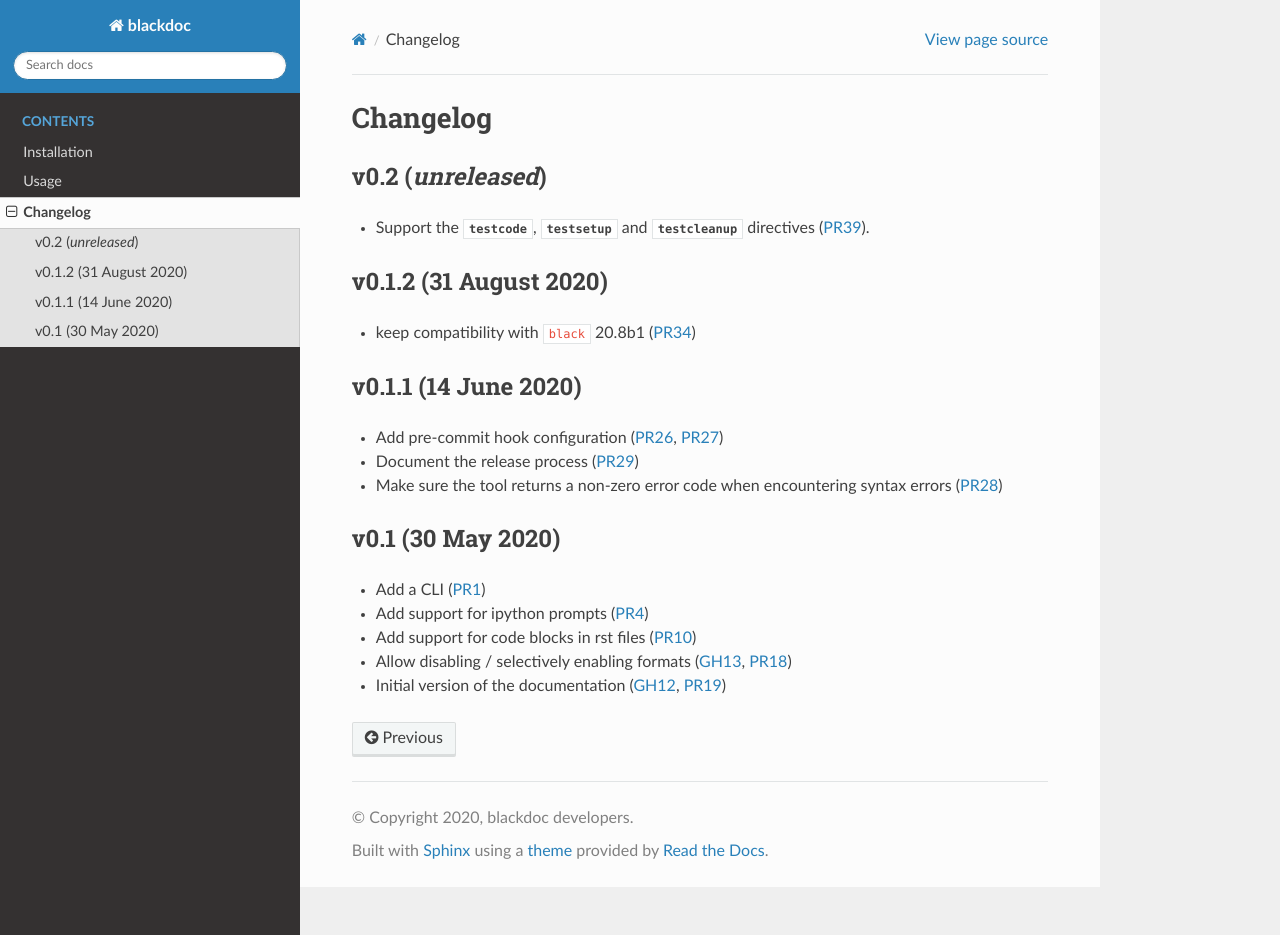
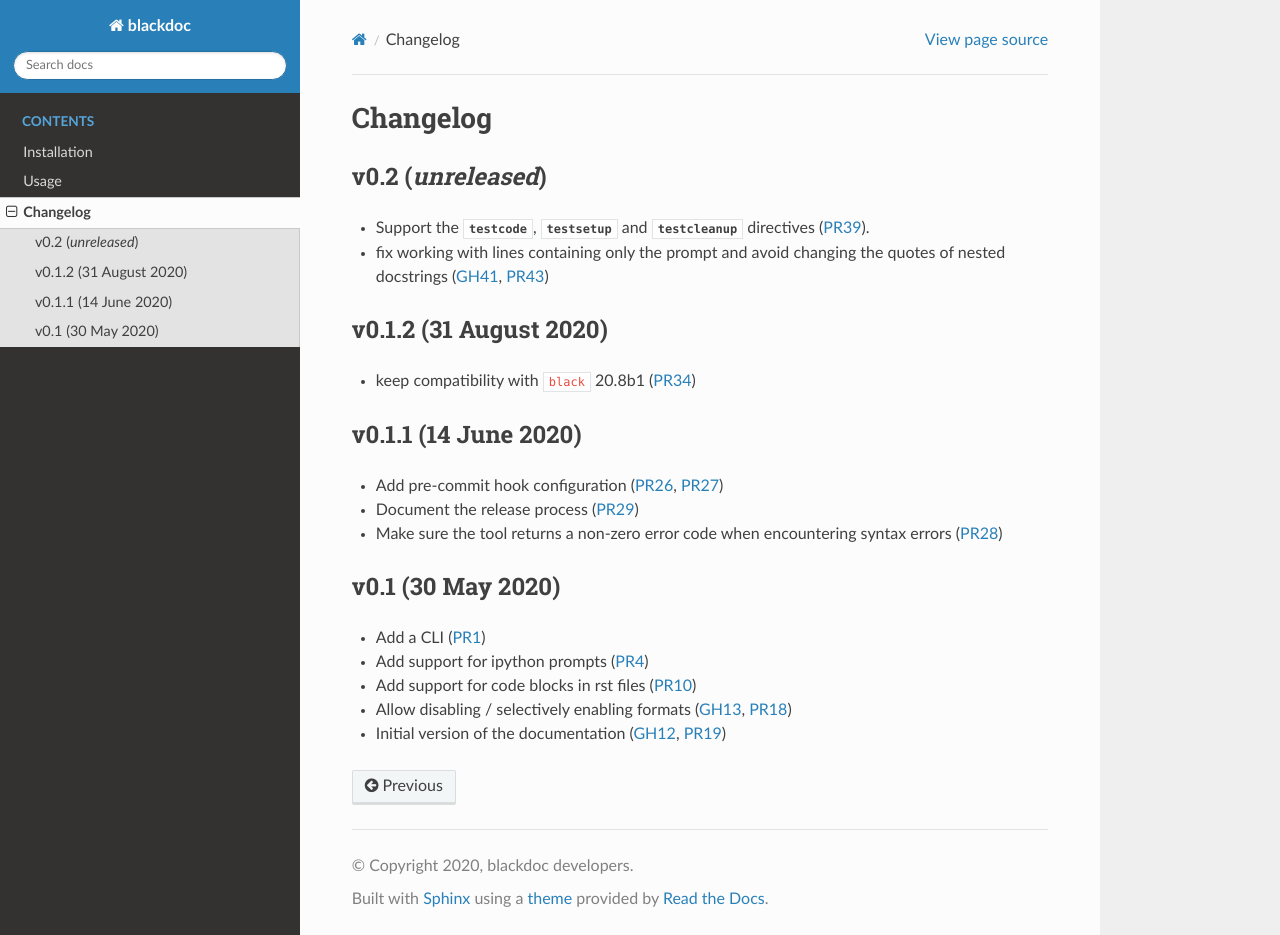
Before and after one commit to keewis/blackdoc, a Sphinx documentation site: the page built from doc/changelog.rst, in a window 1280 px wide and 935 px high. Built offline with Sphinx 7.4.7 and the Read the Docs theme 2.0.0, drawn with Linux system fonts in a browser that asks for light colours.

Commit message:
update changelog.rst

```diff
--- a/doc/changelog.rst
+++ b/doc/changelog.rst
@@ -5,6 +5,8 @@ v0.2 (*unreleased*)
 -------------------
 - Support the :rst:dir:`testcode`, :rst:dir:`testsetup` and
   :rst:dir:`testcleanup` directives (:pull:`39`).
+- fix working with lines containing only the prompt and avoid changing the
+  quotes of nested docstrings (:issue:`41`, :pull:`43`)
 
 
 v0.1.2 (31 August 2020)
```
